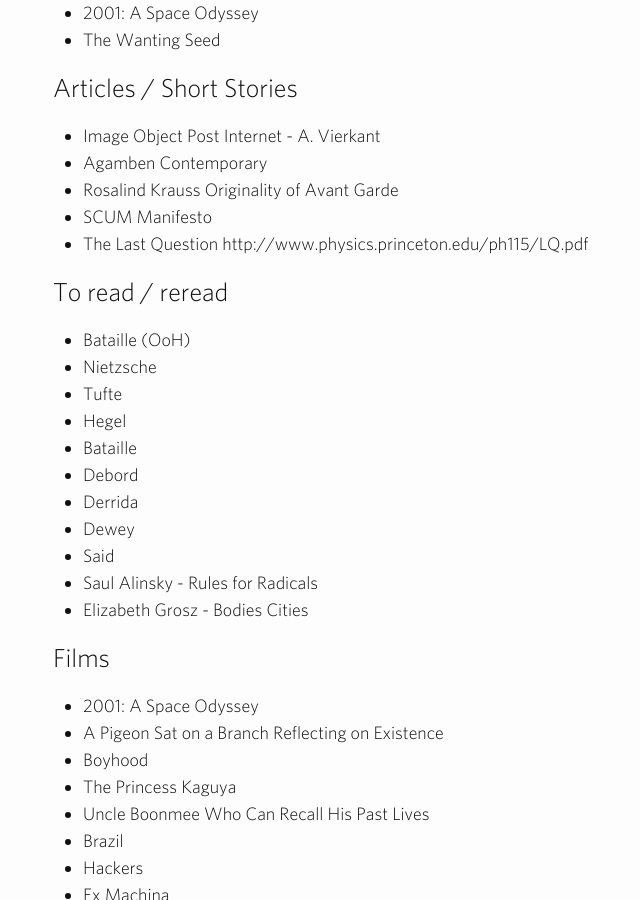
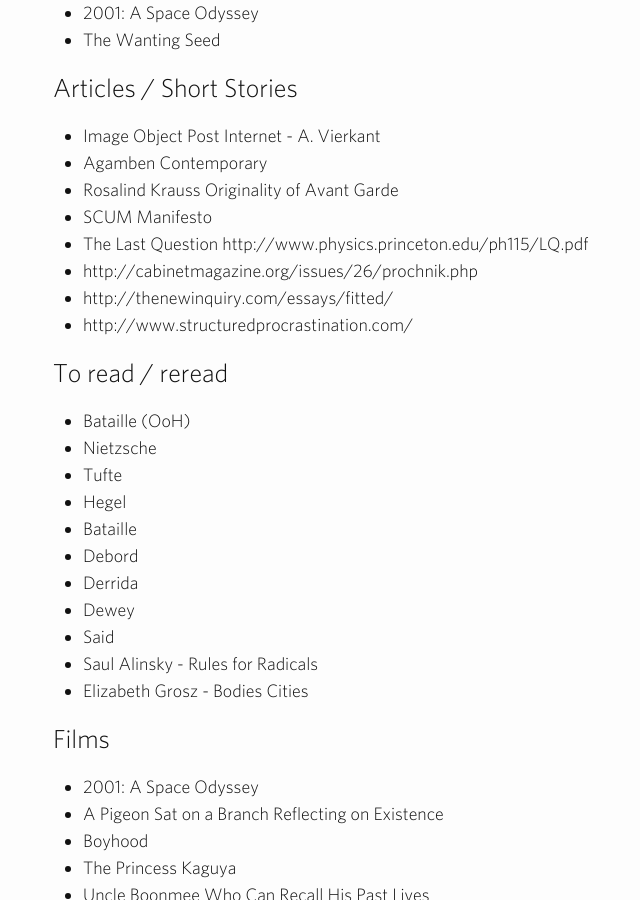
Before and after one commit to anthroviz/compbook, a Jekyll site: the page built from _posts/2015-10-08-sources.md, in a window 1280 px wide and 900 px high, scrolled down 2124 px. Shown: the whole window, without its empty margins (217-857 px from the left). Built offline with Jekyll 4.4.1, drawn with Linux system fonts in a browser that asks for light colours; nearby versions of some CDN libraries; some of the changed lines change nothing that is shown.

Commit message:
add some articles

```diff
--- a/_posts/2015-10-08-sources.md
+++ b/_posts/2015-10-08-sources.md
@@ -86,6 +86,9 @@
 - Rosalind Krauss Originality of Avant Garde
 - SCUM Manifesto
 - The Last Question http://www.physics.princeton.edu/ph115/LQ.pdf
+- http://cabinetmagazine.org/issues/26/prochnik.php
+- http://thenewinquiry.com/essays/fitted/
+- http://www.structuredprocrastination.com/
 
 ### To read / reread
 
```
